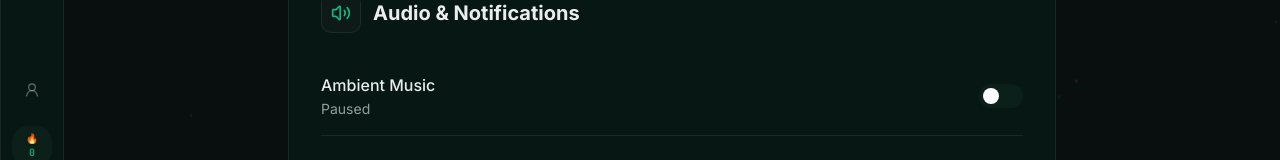
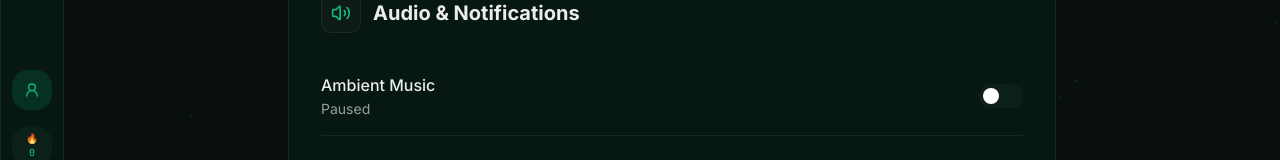
Before and after one commit to gpttwilight-hash/focusmode, a Next.js app: page /settings in a window 1280 px wide. Shown: the part 610-770 px from the top of the page. Built offline with nearby package versions, Linux system fonts and the light colour scheme.

Commit message:
Fix sidebar account navigation

```diff
--- a/src/components/layout/Sidebar.tsx
+++ b/src/components/layout/Sidebar.tsx
@@ -3,16 +3,10 @@
 import Link from "next/link";
 import { usePathname } from "next/navigation";
 import { motion } from "framer-motion";
-import { Timer, BarChart3, History, Settings, Zap, UserRound } from "lucide-react";
+import { Zap } from "lucide-react";
 import { Tooltip, TooltipContent, TooltipTrigger } from "@/components/ui/tooltip";
 import { cn } from "@/lib/utils";
-
-const NAV_ITEMS = [
-  { href: "/", icon: Timer, label: "Focus Timer" },
-  { href: "/history", icon: History, label: "Session History" },
-  { href: "/dashboard", icon: BarChart3, label: "Dashboard" },
-  { href: "/settings", icon: Settings, label: "Settings" },
-];
+import { ACCOUNT_NAV_ITEM, SIDEBAR_NAV_ITEMS } from "./sidebar-nav";
 
 export function Sidebar() {
   const pathname = usePathname();
@@ -39,7 +33,7 @@ export function Sidebar() {
 
       {/* Nav items */}
       <nav className="relative z-10 flex flex-col gap-1 flex-1">
-        {NAV_ITEMS.map(({ href, icon: Icon, label }) => {
+        {SIDEBAR_NAV_ITEMS.map(({ href, icon: Icon, label }) => {
           const isActive = pathname === href;
           return (
             <Tooltip key={href}>
@@ -76,14 +70,19 @@ export function Sidebar() {
         <Tooltip>
           <TooltipTrigger asChild>
             <Link
-              href="/login"
-              className="w-10 h-10 rounded-xl flex items-center justify-center text-[var(--ff-text-tertiary)] hover:text-[var(--ff-text-secondary)] hover:bg-[var(--ff-glass-03)] transition-all duration-200"
+              href={ACCOUNT_NAV_ITEM.href}
+              className={cn(
+                "w-10 h-10 rounded-xl flex items-center justify-center transition-all duration-200",
+                pathname === ACCOUNT_NAV_ITEM.href
+                  ? "bg-[var(--ff-emerald-dim)] text-[var(--ff-emerald)]"
+                  : "text-[var(--ff-text-tertiary)] hover:text-[var(--ff-text-secondary)] hover:bg-[var(--ff-glass-03)]"
+              )}
             >
-              <UserRound className="w-4 h-4" />
+              <ACCOUNT_NAV_ITEM.icon className="w-4 h-4" />
             </Link>
           </TooltipTrigger>
           <TooltipContent side="right" className="glass border-[var(--ff-border)]">
-            <p className="text-[var(--ff-text-primary)] text-xs">Account</p>
+            <p className="text-[var(--ff-text-primary)] text-xs">{ACCOUNT_NAV_ITEM.label}</p>
           </TooltipContent>
         </Tooltip>
       </div>
--- /dev/null
+++ b/src/components/layout/sidebar-nav.ts
@@ -0,0 +1,14 @@
+import { BarChart3, History, Settings, Timer, UserRound } from "lucide-react";
+
+export const SIDEBAR_NAV_ITEMS = [
+  { href: "/", icon: Timer, label: "Focus Timer" },
+  { href: "/history", icon: History, label: "Session History" },
+  { href: "/dashboard", icon: BarChart3, label: "Dashboard" },
+  { href: "/settings", icon: Settings, label: "Settings" },
+];
+
+export const ACCOUNT_NAV_ITEM = {
+  href: "/settings",
+  icon: UserRound,
+  label: "Account",
+};
```
Also changed, not shown: 1 other file (tests, documents, lock files or other folders).
